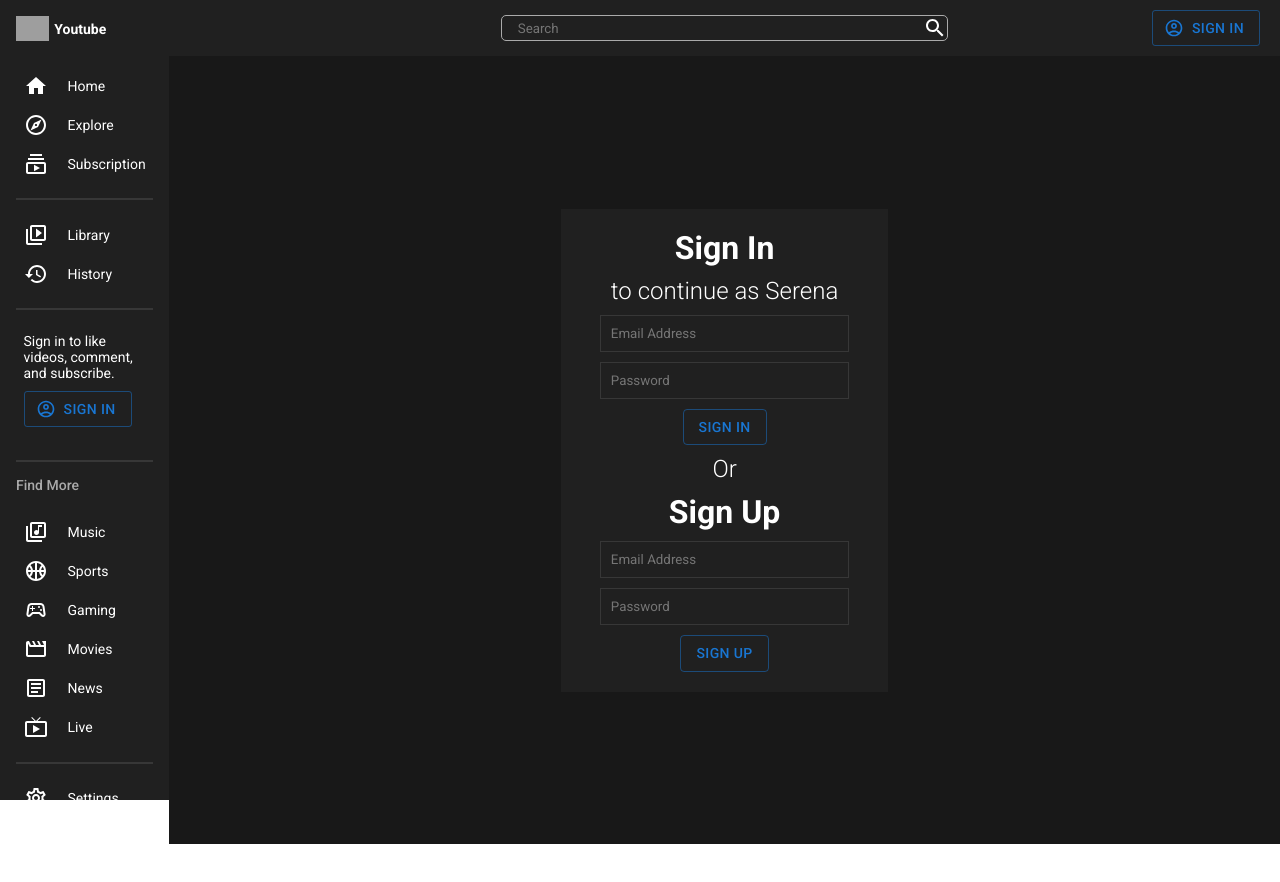
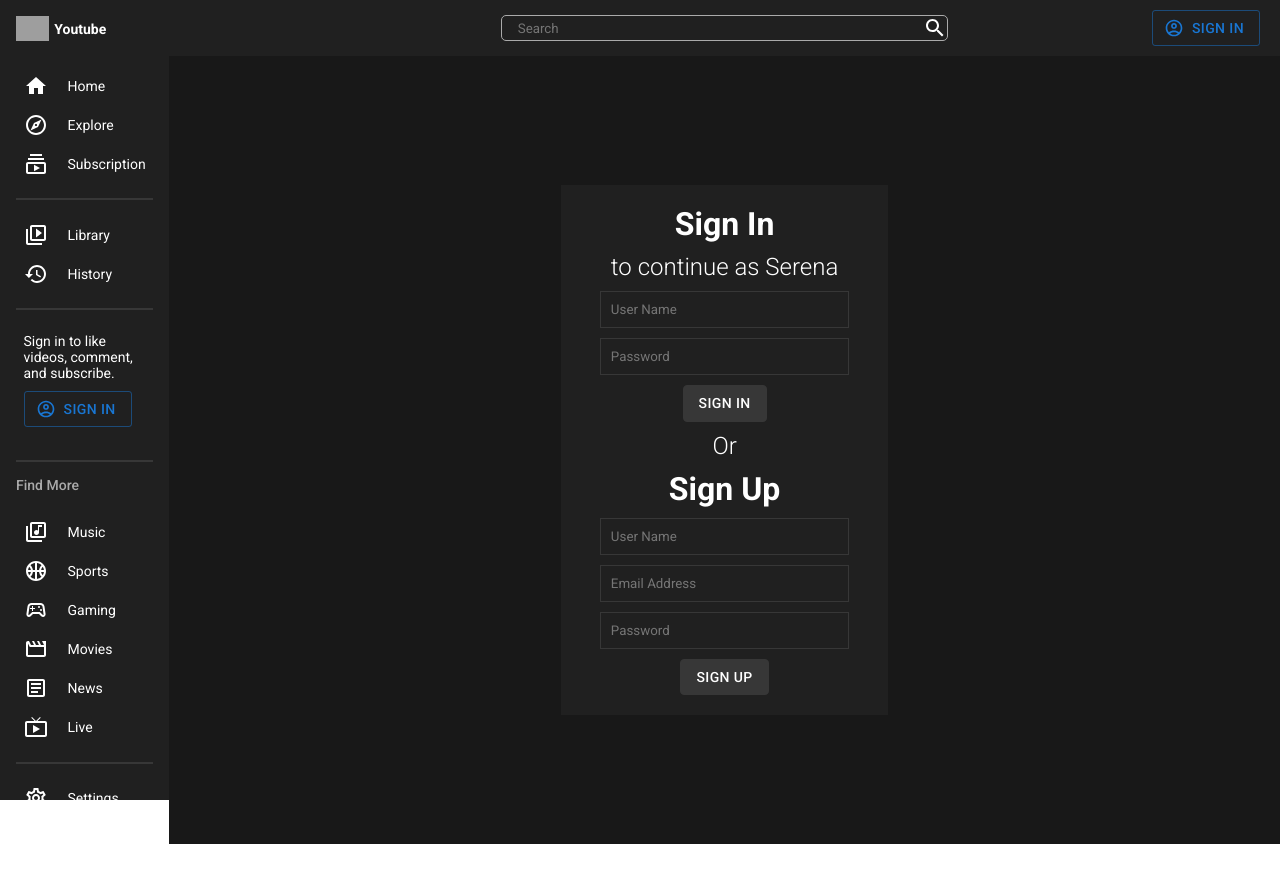
Before and after one commit to Serena71/videoApp, a React (Create React App) app in the folder client/: page /signin in a window 1280 px wide. Shown: the top 882 px of the page. Built offline with nearby package versions, Linux system fonts and the light colour scheme; grey boxes are pictures that could not be loaded.

Commit message:
remove unused imports

```diff
--- a/client/src/pages/Signin.jsx
+++ b/client/src/pages/Signin.jsx
@@ -1,7 +1,6 @@
 import React from 'react';
 import styled from 'styled-components';
 import ButtonMui from '@mui/material/Button';
-import styledMui from '@mui/material/styles/styled';
 
 const Container = styled.div`
   display: flex;
@@ -34,20 +33,33 @@ const Input = styled.input`
   width: 100%;
 `;
 
+const Button = styled(ButtonMui)`
+  && {
+    background-color: ${({ theme }) => theme.soft};
+    color: ${({ theme }) => theme.text};
+    border-color: ${({ theme }) => theme.soft};
+    &:hover {
+      color: ${({ theme }) => theme.textSoft};
+      border-color: ${({ theme }) => theme.textSoft};
+    }
+  }
+`;
+
 const Signin = () => {
   return (
     <Container>
       <Wrapper>
         <Title>Sign In</Title>
         <Subtitle>to continue as Serena</Subtitle>
+        <Input type="text" placeholder="User Name" />
+        <Input type="password" placeholder="Password" />
+        <Button variant="outlined">Sign in</Button>
+        <Subtitle>Or</Subtitle>
+        <Title>Sign Up</Title>
+        <Input type="text" placeholder="User Name" />
         <Input type="email" placeholder="Email Address" />
         <Input type="password" placeholder="Password" />
-        <ButtonMui variant="outlined">Sign in</ButtonMui>
-        <Subtitle>Or</Subtitle>
-        <Title>Sign Up</Title>
-        <Input type="email" placeholder="Email Address" />
-        <Input type="password" placeholder="Password" />
-        <ButtonMui variant="outlined">Sign up</ButtonMui>
+        <Button variant="outlined">Sign up</Button>
       </Wrapper>
     </Container>
   );
```
